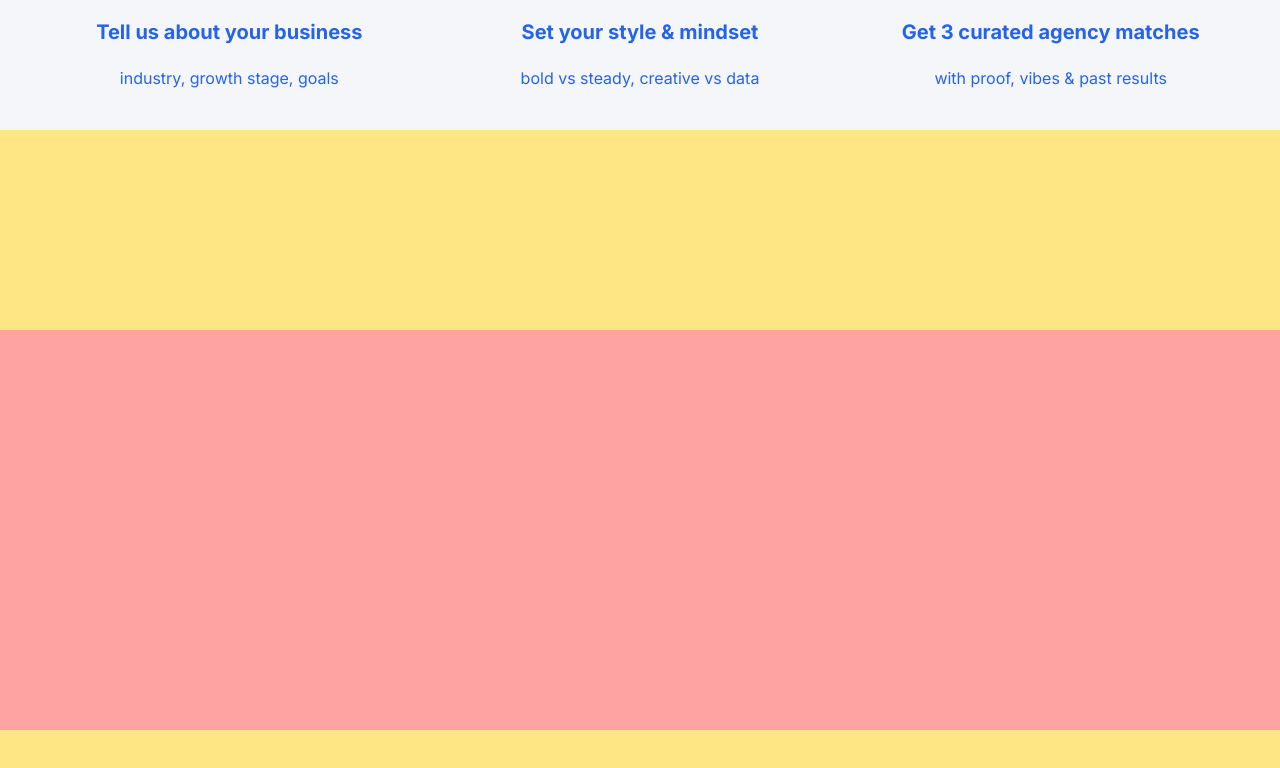
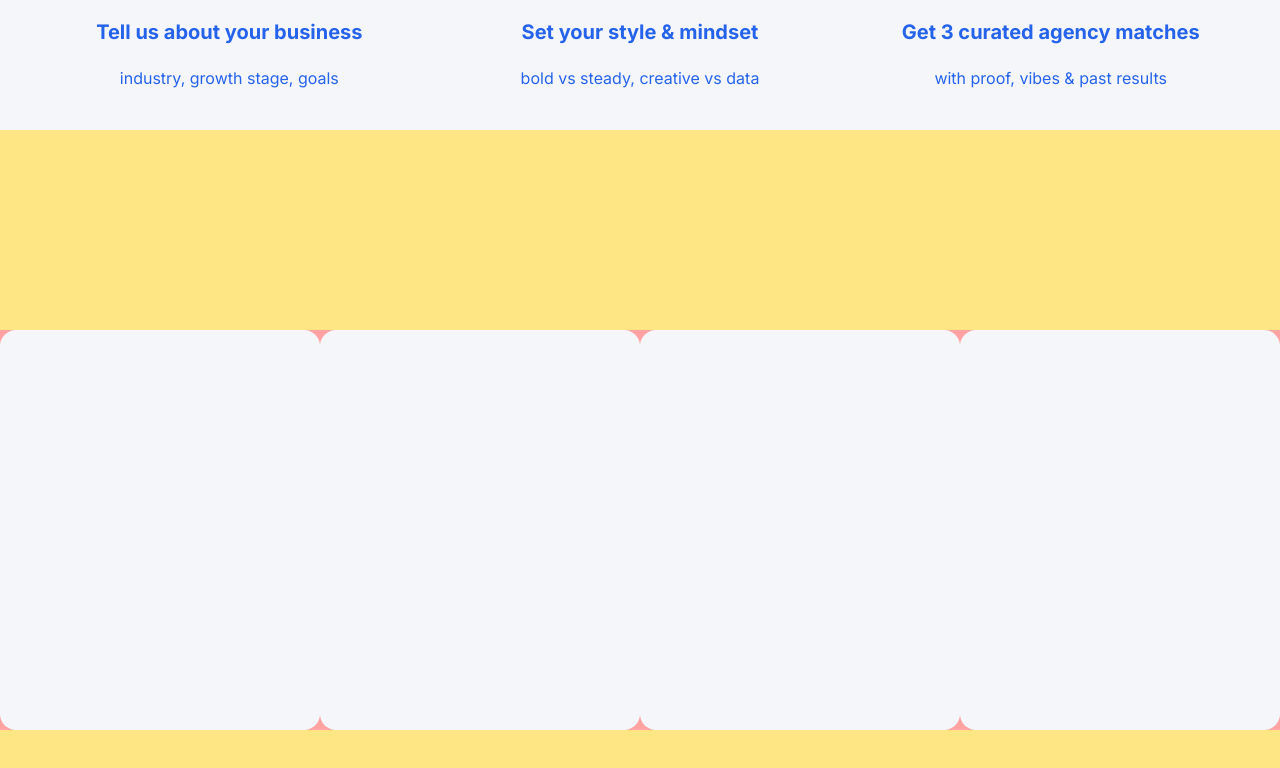
Before and after one commit to godslonelymann/MarketingMatch, a Next.js app: page / in a window 1280 px wide. Shown: the part 922-1690 px from the top of the page. Built offline with nearby package versions, Linux system fonts and the light colour scheme.

Commit message:
agency types structure done

```diff
--- a/src/app/components/AgencyTypes.jsx
+++ b/src/app/components/AgencyTypes.jsx
@@ -1,3 +1,4 @@
+import AgencyTypesCard from "./ui/AgencyTypesCard"
 
 
 function AgencyTypes() {
@@ -5,8 +6,11 @@ function AgencyTypes() {
    <>
     <div className="h-screen w-full bg-amber-200 flex justify-center items-center">
 
-       <div className="h-1/2 w-[100%] max-w-screen-xl bg-red-300 m-auto flex justify-center items-center">
-
+       <div className="h-1/2 w-[100%] max-w-screen-xl bg-red-300 grid grid-cols-4 place-items-center">
+          <AgencyTypesCard />
+          <AgencyTypesCard />
+          <AgencyTypesCard />
+          <AgencyTypesCard />
        </div>
 
     </div>
--- a/src/app/components/ui/AgencyTypesCard.jsx
+++ b/src/app/components/ui/AgencyTypesCard.jsx
@@ -1,12 +1,8 @@
-function AgencyTypesCard({icon, title, description}){
+function AgencyTypesCard(){
 
     return(
-       <div className="bg-[#F5F6FA]  w-[275px] text-center rounded-2xl ">
-            <div className="flex flex-col ">
-                <img src={icon} alt="" height={36} width={36} />
-                <h1>{title}</h1>
-                <p>{description}</p>
-            </div>
+       <div className="bg-[#F5F6FA] h-full w-[100%] text-center rounded-2xl ">
+
        </div>
     );
 }
```
